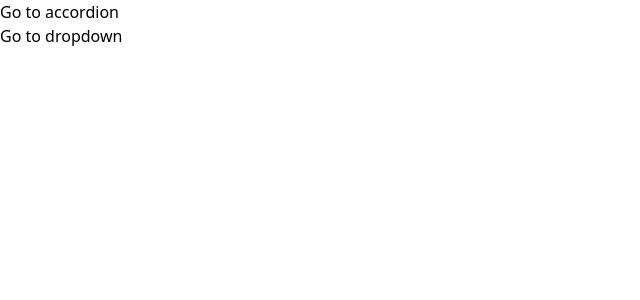
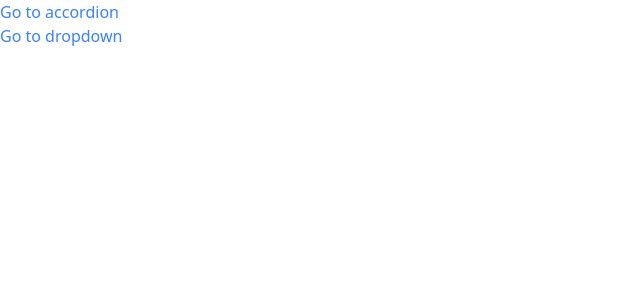
Before and after one commit to ManahilSiddiqui/components, a React (Create React App) app: page / in a window 1280 px wide. Shown: the top 300 px of the page, without its empty margins (0-640 px from the left). Built offline with nearby package versions, Linux system fonts and the light colour scheme.

Commit message:
Added styling to link component

```diff
--- a/src/components/Link.js
+++ b/src/components/Link.js
@@ -1,10 +1,16 @@
+import classNames from "classnames";
 import { useContext } from "react";
 import NavigationContext from '../context/navigation';
 
 export default function Link({ to, children}) {
     const {navigate} = useContext(NavigationContext);
 
+    const classes = classNames('text-blue-500');
+
     const handleClick = (event) => {
+        if (event.metaKey || event.ctrlKey) {
+            return;
+        }
         event.preventDefault();
 
         navigate(to);
@@ -13,7 +19,9 @@
     return (
 
         <div>
-            <a onClick={handleClick}>{children}</a>
+            <a className={classes} href={to} onClick={handleClick}>
+                {children}
+                </a>
         </div>
     )
 }
```
